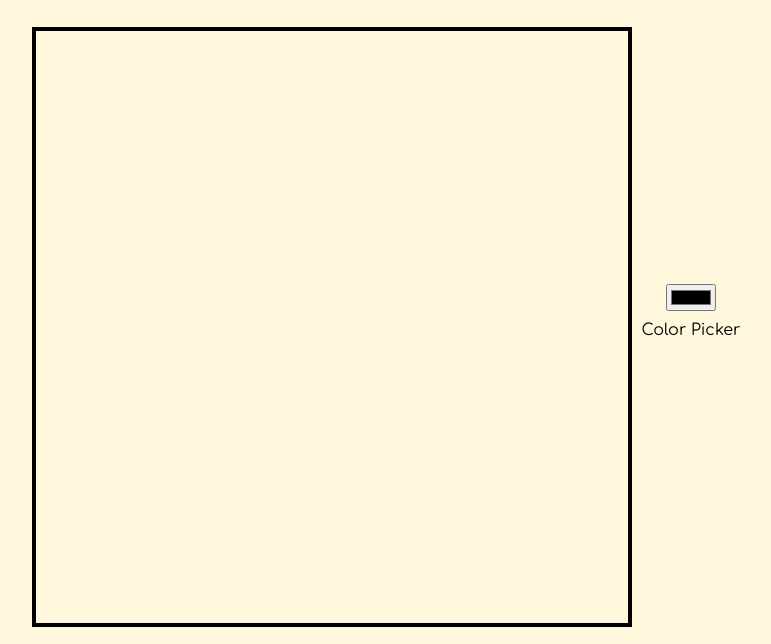
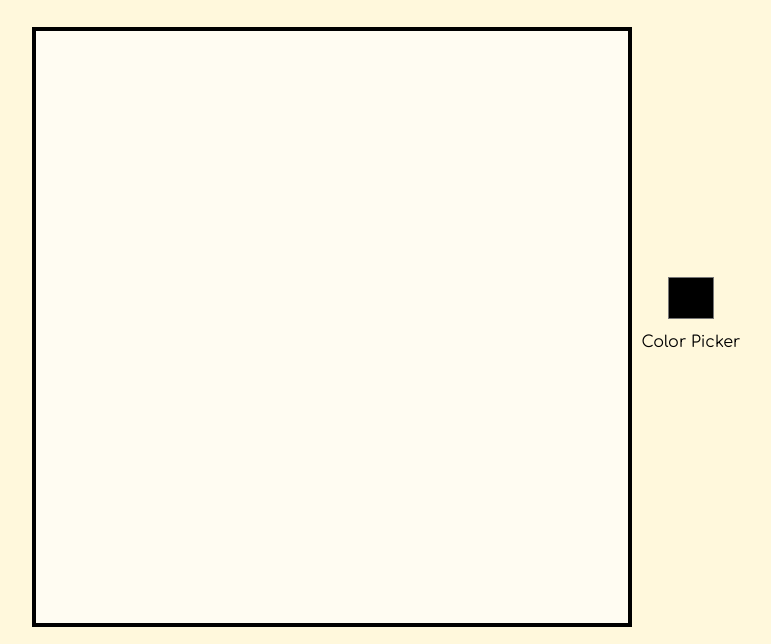
Before and after one commit to Zirenhub/etchASketch, a plain HTML site: page index.html in a window 1280 px wide. Shown: the part 121-765 px from the top of the page, without its empty margins (310-1081 px from the left). Drawn offline with Linux system fonts and the light colour scheme.

Commit message:
polished color picker appearance

```diff
--- a/css/style.css
+++ b/css/style.css
@@ -58,6 +58,17 @@ body {
     margin-left: 10px;
 }
 
+#colorPicker {
+    appearance: none;
+    -moz-appearance: none;
+    -webkit-appearance: none;
+    background: none;
+    border: 0;
+    cursor: pointer;
+    padding: 0;
+    height: 50px;
+}
+
 label {
     font-family: 'Comfortaa', cursive;
     margin-top: 10px;
@@ -70,6 +81,7 @@ label {
     height: 600px;
     margin-top: 30px;
     display: grid;
+    background-color: rgb(255, 252, 242);
 }
 
 .cell {
```
